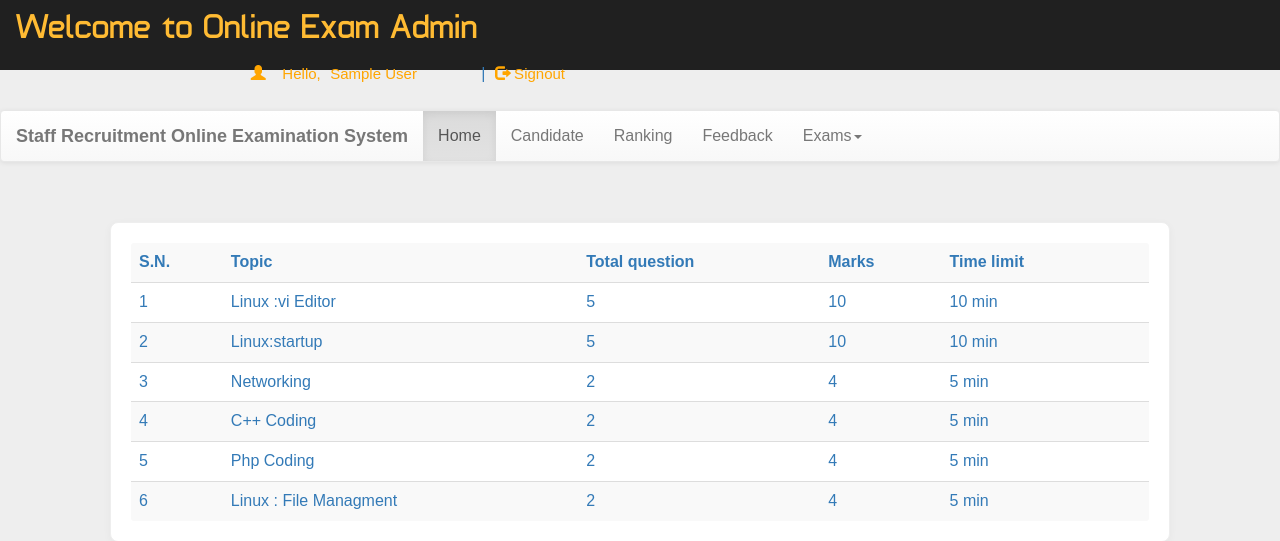
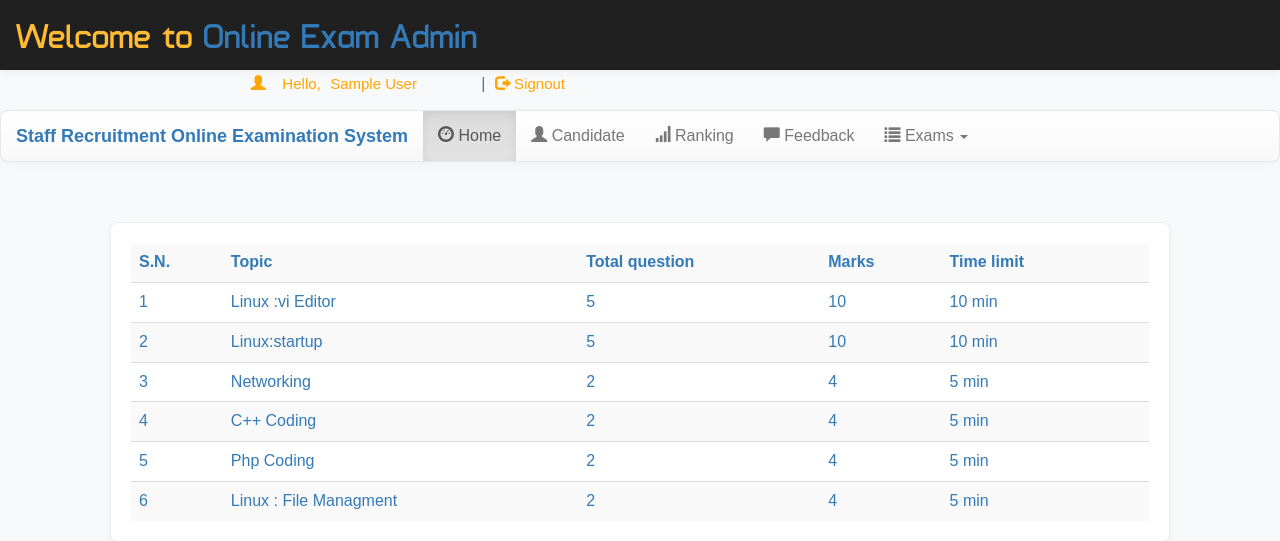
Before and after one commit to ShuaibuPassionateProgrammer/staff-recruitment-exam, a PHP site: page /dash.php in a window 1280 px wide. Shown: the top 541 px of the page. Run offline with PHP 8.4, Linux system fonts and the light colour scheme; the visitor is signed in with stand-in values (Sample User, id 1); data comes from the database, SQL or seed files in the repository; some web fonts are replaced.

Commit message:
Enhance dash.php by improving UI elements with updated background color, box shadows, and border-radius for better aesthetics. Update navigation menu items with icons for improved user interaction and visual consistency.

```diff
--- a/dash.php
+++ b/dash.php
@@ -31,11 +31,11 @@ $(function () {
 });</script>
 </head>
 
-<body  style="background:#eee;">
-<div class="header">
-<div class="row">
+<body  style="background:#f8f9fa;">
+<div class="header" style="box-shadow: 0 2px 8px rgba(0,0,0,0.05);">
+<div class="row" style="padding: 10px 0;">
 <div class="col-lg-6">
-<span class="logo" style="margin-bottom: 20px;">Welcome to Online Exam Admin</span>
+<span class="logo" style="margin-bottom: 20px;">Welcome to <span style="color:#337ab7;">Online Exam Admin</span></span>
     <?php
         include_once 'dbConnection.php';
         session_start();
@@ -57,7 +57,7 @@ $(function () {
 <!-- admin start-->
 
 <!--navigation menu-->
-<nav class="navbar navbar-default title1" style="margin-top: 40px;">
+<nav class="navbar navbar-default title1" style="margin-top: 40px; border-radius: 8px; box-shadow: 0 2px 8px rgba(0,0,0,0.04);">
   <div class="container-fluid">
     <!-- Brand and toggle get grouped for better mobile display -->
     <div class="navbar-header">
@@ -67,20 +67,20 @@ $(function () {
         <span class="icon-bar"></span>
         <span class="icon-bar"></span>
       </button>
-      <a class="navbar-brand" href="dash.php?q=0"><b>Staff Recruitment Online Examination System</b></a>
+      <a class="navbar-brand" href="dash.php?q=0" style="font-weight:bold; color:#337ab7;"><b>Staff Recruitment Online Examination System</b></a>
     </div>
     <!-- Collect the nav links, forms, and other content for toggling -->
     <div class="collapse navbar-collapse" id="bs-example-navbar-collapse-1">
       <ul class="nav navbar-nav">
-        <li <?php if(@$_GET['q']==0) echo'class="active"'; ?>><a href="dash.php?q=0">Home<span class="sr-only">(current)</span></a></li>
-        <li <?php if(@$_GET['q']==1) echo'class="active"'; ?>><a href="dash.php?q=1">Candidate</a></li>
-		<li <?php if(@$_GET['q']==2) echo'class="active"'; ?>><a href="dash.php?q=2">Ranking</a></li>
-		<li <?php if(@$_GET['q']==3) echo'class="active"'; ?>><a href="dash.php?q=3">Feedback</a></li>
+        <li <?php if(@$_GET['q']==0) echo'class="active"'; ?>><a href="dash.php?q=0"><span class="glyphicon glyphicon-dashboard"></span> Home<span class="sr-only">(current)</span></a></li>
+        <li <?php if(@$_GET['q']==1) echo'class="active"'; ?>><a href="dash.php?q=1"><span class="glyphicon glyphicon-user"></span> Candidate</a></li>
+		<li <?php if(@$_GET['q']==2) echo'class="active"'; ?>><a href="dash.php?q=2"><span class="glyphicon glyphicon-signal"></span> Ranking</a></li>
+		<li <?php if(@$_GET['q']==3) echo'class="active"'; ?>><a href="dash.php?q=3"><span class="glyphicon glyphicon-comment"></span> Feedback</a></li>
         <li class="dropdown <?php if(@$_GET['q']==4 || @$_GET['q']==5) echo'active"'; ?>">
-          <a href="#" class="dropdown-toggle" data-toggle="dropdown" role="button" aria-haspopup="true" aria-expanded="false">Exams<span class="caret"></span></a>
+          <a href="#" class="dropdown-toggle" data-toggle="dropdown" role="button" aria-haspopup="true" aria-expanded="false"><span class="glyphicon glyphicon-list"></span> Exams <span class="caret"></span></a>
           <ul class="dropdown-menu">
-            <li><a href="dash.php?q=4">Add Exams</a></li>
-            <li><a href="dash.php?q=5">Remove Exams</a></li>
+            <li><a href="dash.php?q=4"><span class="glyphicon glyphicon-plus"></span> Add Exams</a></li>
+            <li><a href="dash.php?q=5"><span class="glyphicon glyphicon-trash"></span> Remove Exams</a></li>
           </ul>
         </li>
       </ul>
@@ -88,7 +88,7 @@ $(function () {
   </div><!-- /.container-fluid -->
 </nav>
 <!--navigation menu closed-->
-<div class="container"><!--container start-->
+<div class="container" style="margin-top: 20px;"><!--container start-->
 <div class="row">
 <div class="col-md-12">
 <!--home start-->
@@ -96,7 +96,7 @@ $(function () {
 <?php if(@$_GET['q']==0) {
 
 $result = mysqli_query($con,"SELECT * FROM quiz ORDER BY date DESC") or die('Error');
-echo  '<div class="panel"><table class="table table-striped title1">
+echo  '<div class="panel panel-default" style="border-radius:8px; box-shadow:0 2px 8px rgba(0,0,0,0.04);"><table class="table table-hover table-striped title1" style="background:#fff; border-radius:8px;">
 <tr><td><b>S.N.</b></td><td><b>Topic</b></td><td><b>Total question</b></td><td><b>Marks</b></td><td><b>Time limit</b></td><td></td></tr>';
 $c=1;
 while($row = mysqli_fetch_array($result)) {
```
